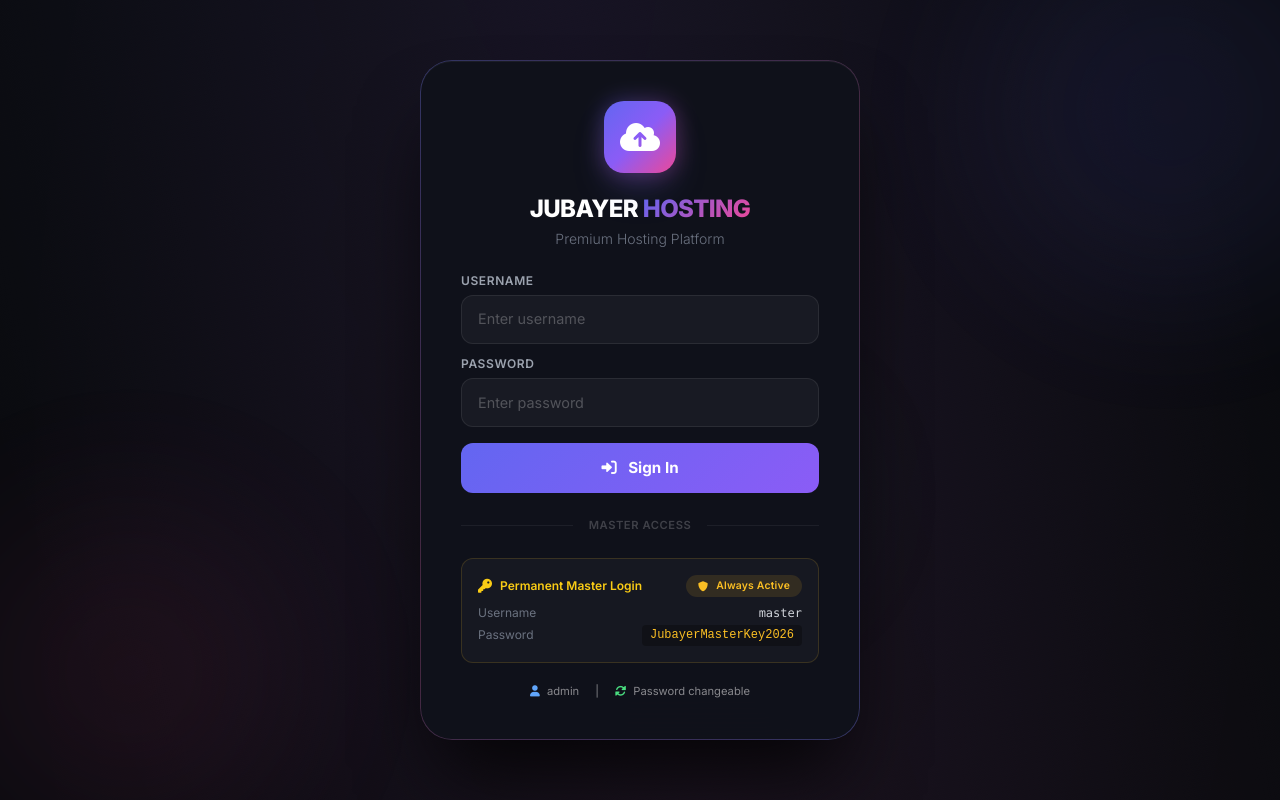
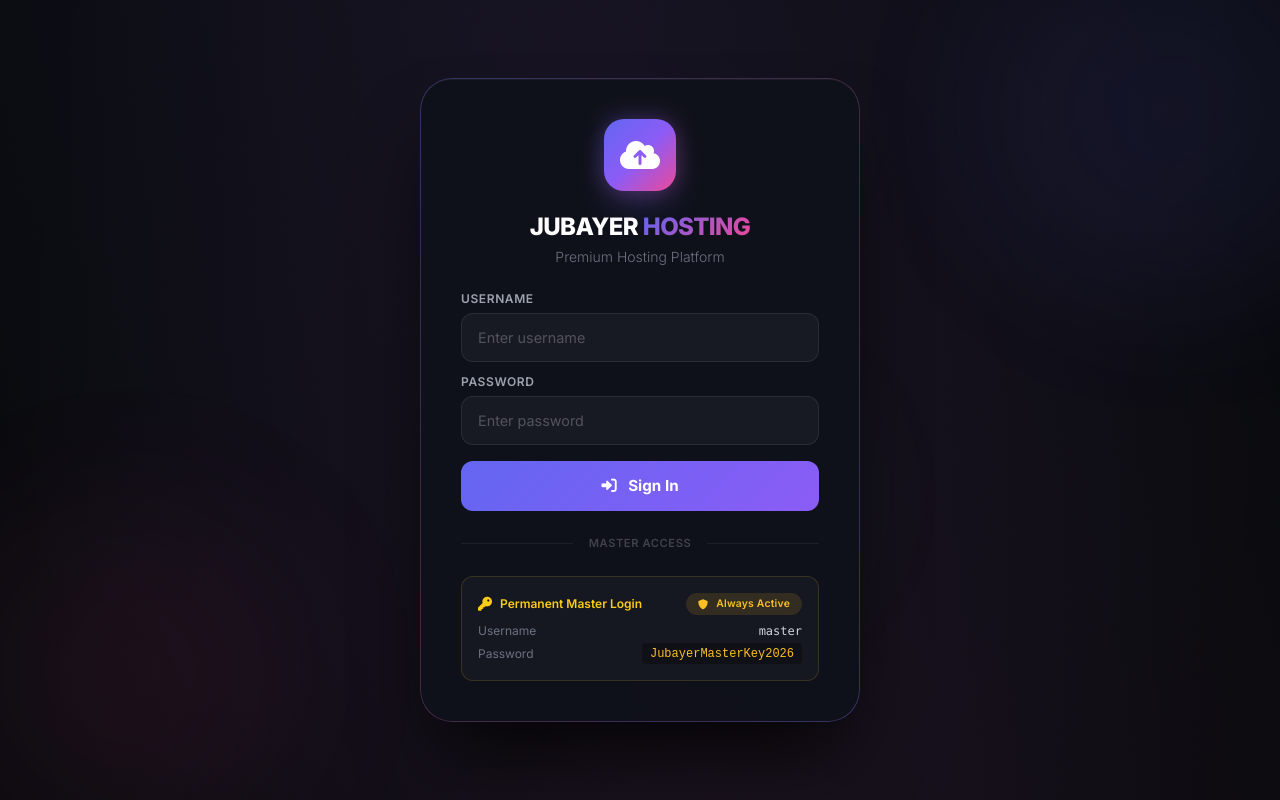
Before and after one commit to semupapaji/Updateultra, a Flask app: page /login in a window 1280 px wide. Run offline with Flask 3, Linux system fonts and the light colour scheme; some libraries are stand-ins or nearby versions.

Commit message:
Update login.html

```diff
--- a/templates/login.html
+++ b/templates/login.html
@@ -1,4 +1,3 @@
-<!-- templates/login.html -->
 <!DOCTYPE html>
 <html lang="en">
 <head>
@@ -253,16 +252,6 @@
             border-radius: 0.25rem;
         }
 
-        .user-cred {
-            font-size: 0.7rem;
-            color: rgba(255, 255, 255, 0.3);
-        }
-
-        .user-cred span {
-            color: rgba(255, 255, 255, 0.5);
-        }
-
-        /* Error Animation */
         .error-box {
             animation: shake 0.5s ease-in-out;
         }
@@ -275,7 +264,6 @@
             80% { transform: translateX(6px); }
         }
 
-        /* Responsive */
         @media (max-width: 480px) {
             .login-card {
                 padding: 1.5rem;
@@ -357,13 +345,6 @@
                 </div>
             </div>
         </div>
-
-        <!-- Footer -->
-        <div class="mt-5 flex items-center justify-center gap-4 user-cred">
-            <span><i class="fas fa-user text-blue-400 mr-1"></i> <span>admin</span></span>
-            <span class="text-gray-600">|</span>
-            <span><i class="fas fa-sync-alt text-green-400 mr-1"></i> <span>Password changeable</span></span>
-        </div>
     </div>
 </body>
 </html>
```
